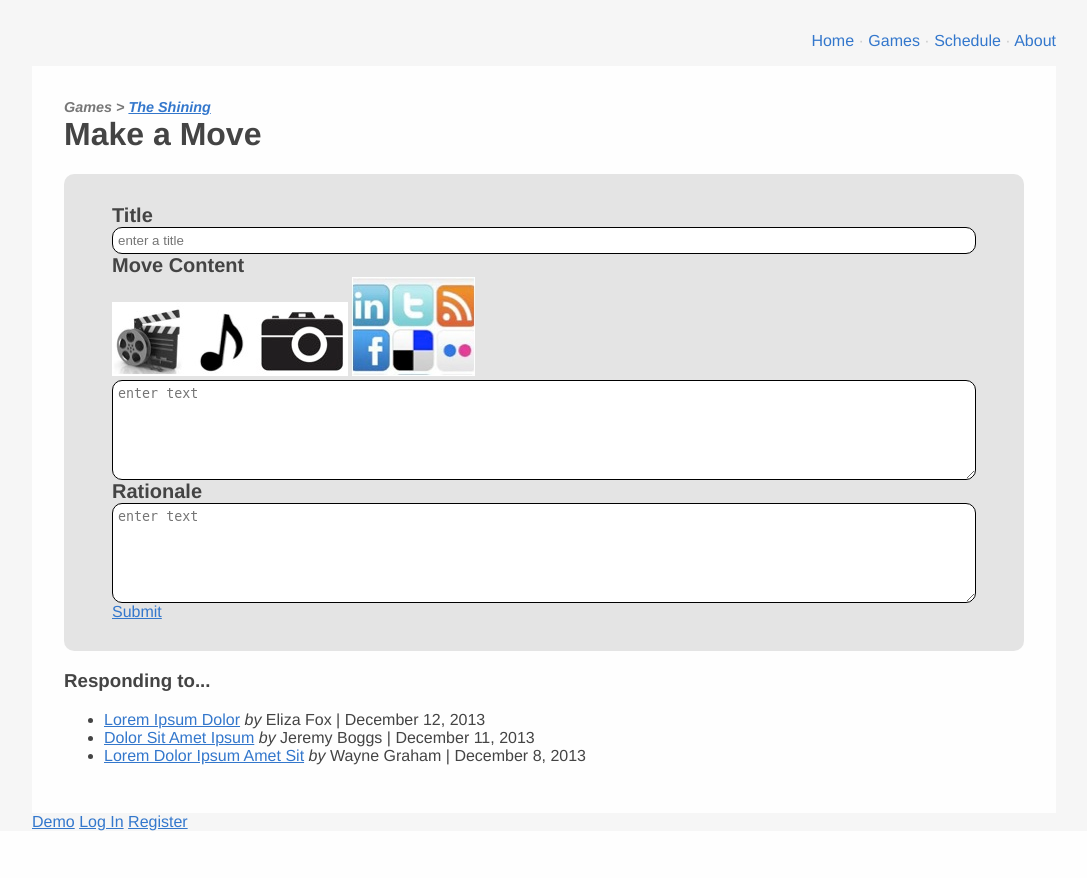
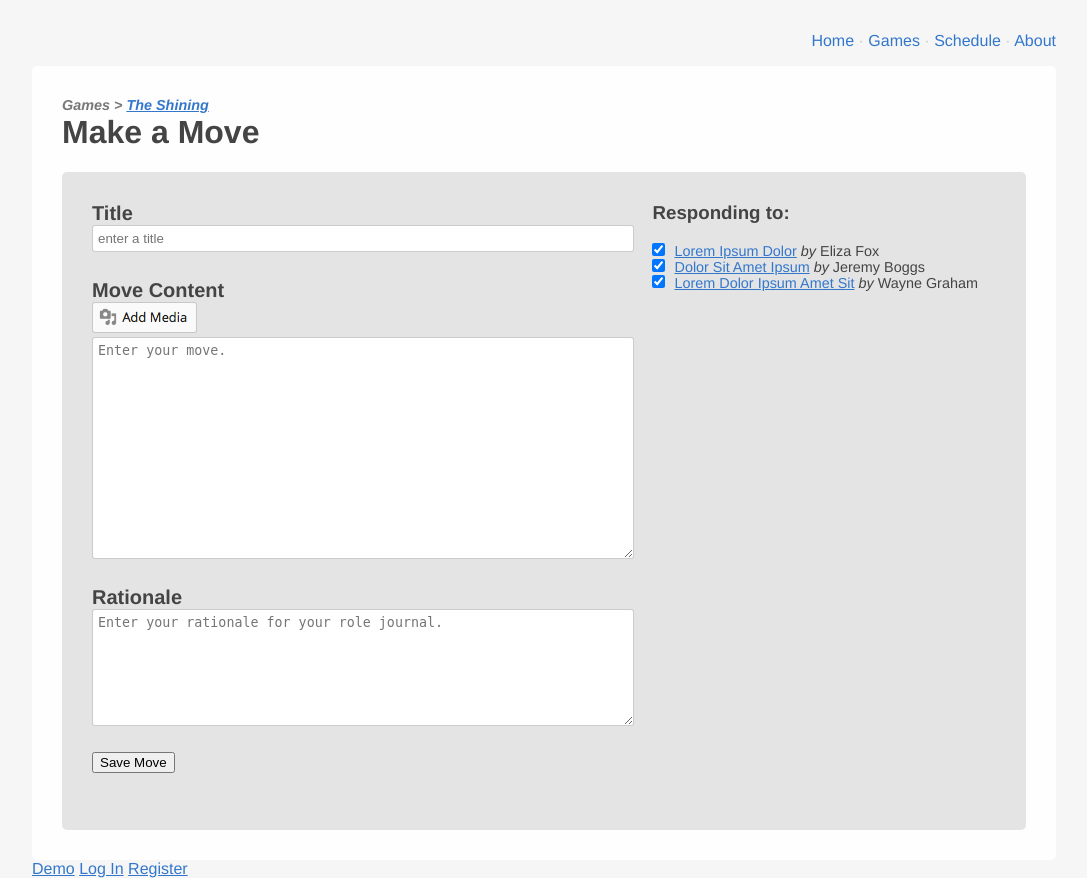
Before and after one commit to scholarslab/ivanhoe-mockups, a PHP site: page /make_a_move.html in a window 1280 px wide. Shown: the part 98-976 px from the top of the page, without its empty margins (96-1183 px from the left). Before the commit the page ends 929 px from the top, so only its background shows below. Run offline with PHP 8.4, Linux system fonts and the light colour scheme.

Commit message:
Modest improvements to Make a Move page.
* Some margin, padding, and rounded corner normalization.
* Adds WordPress "Add Media" button, since this is what we'll use for
adding media to move content.
* Use two-column layout, placing move metadata to the left and the list
of moves responding to on the right.
* Adds checkboxes for "responding to" moves. We'll certainly have a more
* elegant mechanism for de-selecting those, but underneath they'll be
checkboxes.

```diff
--- a/make_a_move.html
+++ b/make_a_move.html
@@ -27,23 +27,26 @@
     <main role="main" id="main">
         <em class="eyebrow">Games > <a href="game.html">The Shining</a></em>
         <h1>Make a Move</h1>
-        <form>
+        <div id="move-form">
+        <form action="game_move_added.html">
             <label for="title">Title</label>
             <input type="text" name="title" placeholder="enter a title">
             <label for="content">Move Content</label>
-            <img src="images/AddMedia.jpg">
-            <img src="images/LinkToSocialMedia.jpg">
-            <textarea name="content" placeholder="enter text"></textarea>
+            <span class="button"><img src="images/add_media.png"></span>
+            <textarea name="content" rows="14" placeholder="Enter your move."></textarea>
             <label for="rationale">Rationale</label>
-            <textarea name="rationale" placeholder="enter text"></textarea>
-            <a href="game_move_added.html">Submit</a>
-            </form>
-        <h3>Responding to...</h3>
-                <ul>
-                    <li><a href="move.html">Lorem Ipsum Dolor</a> <em>by</em> Eliza Fox | December 12, 2013</li>
-                    <li><a href="move.html">Dolor Sit Amet Ipsum</a> <em>by</em> Jeremy Boggs | December 11, 2013</li>
-                    <li><a href="move.html">Lorem Dolor Ipsum Amet Sit</a> <em>by</em> Wayne Graham | December 8, 2013</li>
-                </ul>
+            <textarea name="rationale" rows="7" placeholder="Enter your rationale for your role journal."></textarea>
+            <input type="submit" value="Save Move">
+        </form>
+                <div id="move-responding">
+            <h3>Responding to:</h3>
+            <ul>
+                <li><input type="checkbox" checked> <a href="move.html">Lorem Ipsum Dolor</a> <em>by</em> Eliza Fox</li>
+                <li><input type="checkbox" checked> <a href="move.html">Dolor Sit Amet Ipsum</a> <em>by</em> Jeremy Boggs</li>
+                <li><input type="checkbox" checked> <a href="move.html">Lorem Dolor Ipsum Amet Sit</a> <em>by</em> Wayne Graham</li>
+            </ul>
+        </div>
+
     </main>
 
 
--- a/style.css
+++ b/style.css
@@ -29,9 +29,6 @@ img {
 }
 
 form {
-    background: rgba(0,0,0,0.1);
-    padding: 30px 5%;
-    border-radius: 10px;
 }
 
 label {
@@ -42,17 +39,26 @@ label {
 
 input[type=text], textarea {
     width: 100%;
-    border-radius: 10px;
+    border-radius: 3px;
     padding: 5px;
-    border: 1px solid black;
+    border: 1px solid rgba(0,0,0,0.2);
 
 }
 
-textarea {
-    height: 100px
+.button img {
+    border-radius: 3px;
+    padding: 3px;
+    border: 1px solid rgba(0,0,0,0.2);
+    background: rgba(255,255,255,0.8);
+    cursor:pointer;
 }
 
-textarea{display: block;}
+textarea {
+    display: block;
+}
+
+textarea[name=content] {
+}
 
 .eyebrow {
     margin:0;
@@ -98,8 +104,9 @@ main {
     clear:both;
     overflow:hidden;
     zoom:1;
-    padding: 2em;
+    padding: 30px;
     background: rgba(255,255,255,0.9);
+    border-radius: 5px;
 }
 
 main :first-child {
@@ -187,3 +194,36 @@ article h2 {
     margin-top:0;
     margin-bottom: 4em;
 }
+
+#move-form {
+    background: rgba(0,0,0,0.1);
+    padding: 30px;
+    border-radius: 5px;
+    overflow:hidden;
+}
+
+#move-form form {
+    float:left;
+    width: 60%;
+}
+
+#move-form input,
+#move-form textarea {
+    margin-bottom: 2em;
+}
+
+#move-responding {
+    float:right;
+    width: 38%;
+}
+
+#move-responding ul {
+    list-style:none;
+    padding-left:0;
+    margin-left:0;
+    font-size: 90%;
+}
+
+#move-responding input {
+    margin:0 5px 0 0;
+}
```
Also changed, not shown: images/add_media.png (added).
